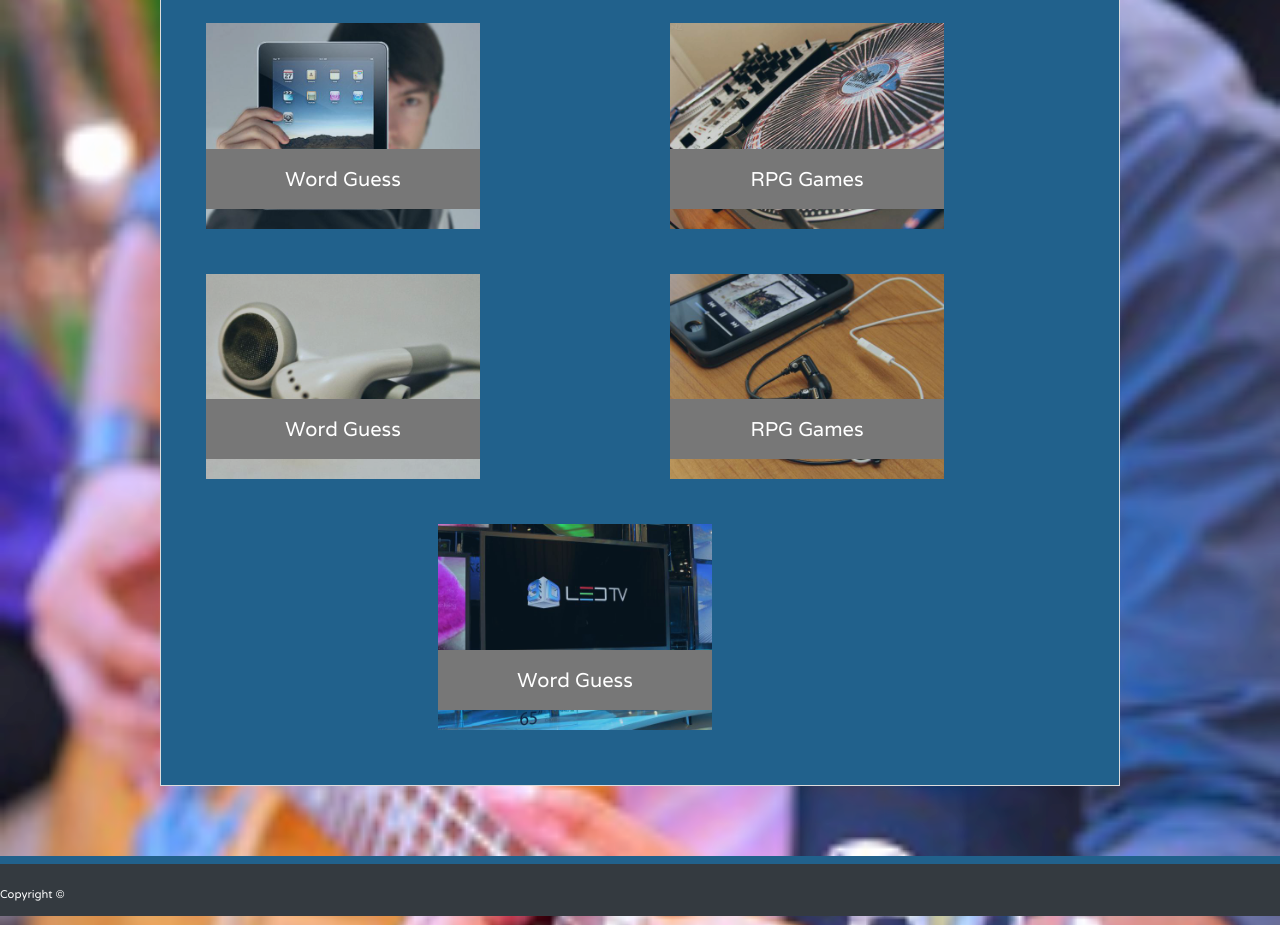
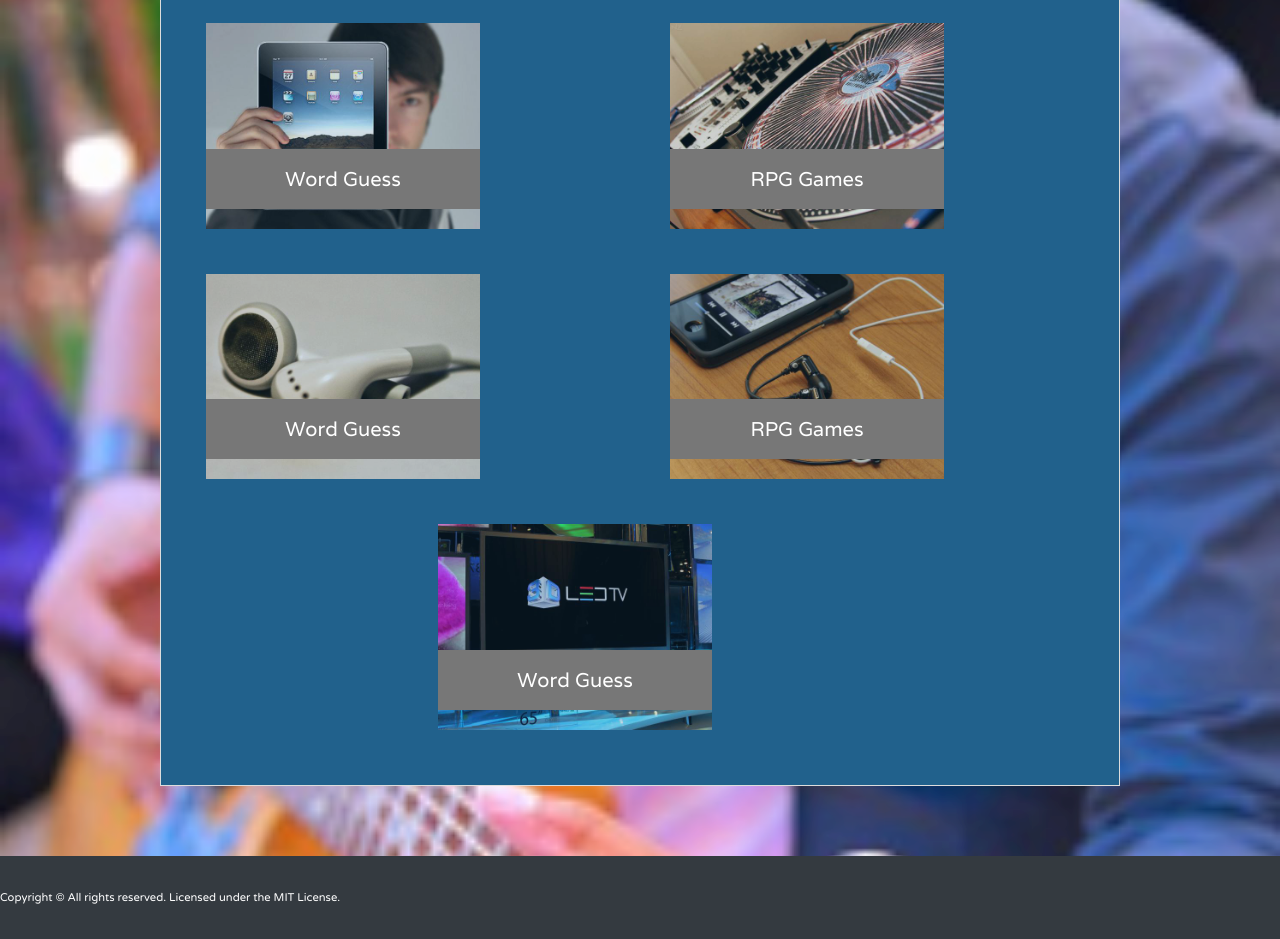
Before and after one commit to Ethanlloyd21/Portfolio_Responsive, a plain HTML site: page portfolio.html in a window 1280 px wide. Shown: the part 330-1269 px from the top of the page. Drawn offline with nearby package versions, Linux system fonts and the light colour scheme.

Commit message:
Add files via upload

```diff
--- a/portfolio.html
+++ b/portfolio.html
@@ -123,11 +123,13 @@
    <!-- Bootstrap JavaScript CDN -->
    <script src="https://maxcdn.bootstrapcdn.com/bootstrap/4.0.0/js/bootstrap.min.js"></script>
 
-  <footer class="footer bg-dark">
+  <!-- Responsive Sticky Footer-->
+  <footer class="py-4 bg-dark text-white-50" id="footer">
     <div class="container-footer">
-      <small id="option-nav">Copyright &copy; </small>
+      <small id="option-nav">Copyright &copy; All rights reserved. Licensed under the MIT License.</small>
     </div>
   </footer>
+  <!-- End Footer-->
 
 </body>
 
```
Also changed, not shown: contact.html (+4 -3 lines), index.html (+2 -2 lines).
